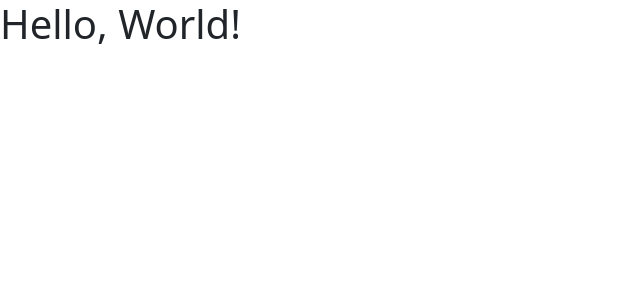
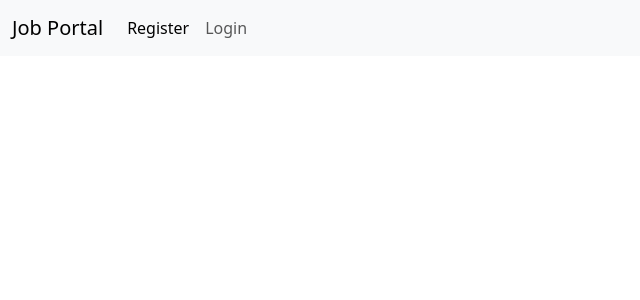
Before and after one commit to githubscientist/fsd59wdfe, a React (Vite) app: page / in a window 1280 px wide. Shown: the top 300 px of the page, without its empty margins (0-640 px from the left). Built offline with nearby package versions, Linux system fonts and the light colour scheme.

Commit message:
home navbar done

```diff
--- a/src/pages/Home.jsx
+++ b/src/pages/Home.jsx
@@ -1,5 +1,26 @@
+import { Link } from "react-router-dom";
+
 const Home = () => {
-    return <h1>Hello, World!</h1>;
+    return (
+        <nav className="navbar navbar-expand-lg bg-body-tertiary">
+  <div className="container-fluid">
+    <Link className="navbar-brand" to="/">Job Portal</Link>
+    <button className="navbar-toggler" type="button" data-bs-toggle="collapse" data-bs-target="#navbarSupportedContent" aria-controls="navbarSupportedContent" aria-expanded="false" aria-label="Toggle navigation">
+      <span className="navbar-toggler-icon"></span>
+    </button>
+    <div className="collapse navbar-collapse" id="navbarSupportedContent">
+      <ul className="navbar-nav me-auto mb-2 mb-lg-0">
+        <li className="nav-item">
+          <Link className="nav-link active" aria-current="page" to="/register">Register</Link>
+        </li>
+        <li className="nav-item">
+          <Link className="nav-link" to="/login">Login</Link>
+        </li>
+      </ul>
+    </div>
+  </div>
+</nav>
+    )
 }
 
 export default Home;
```
